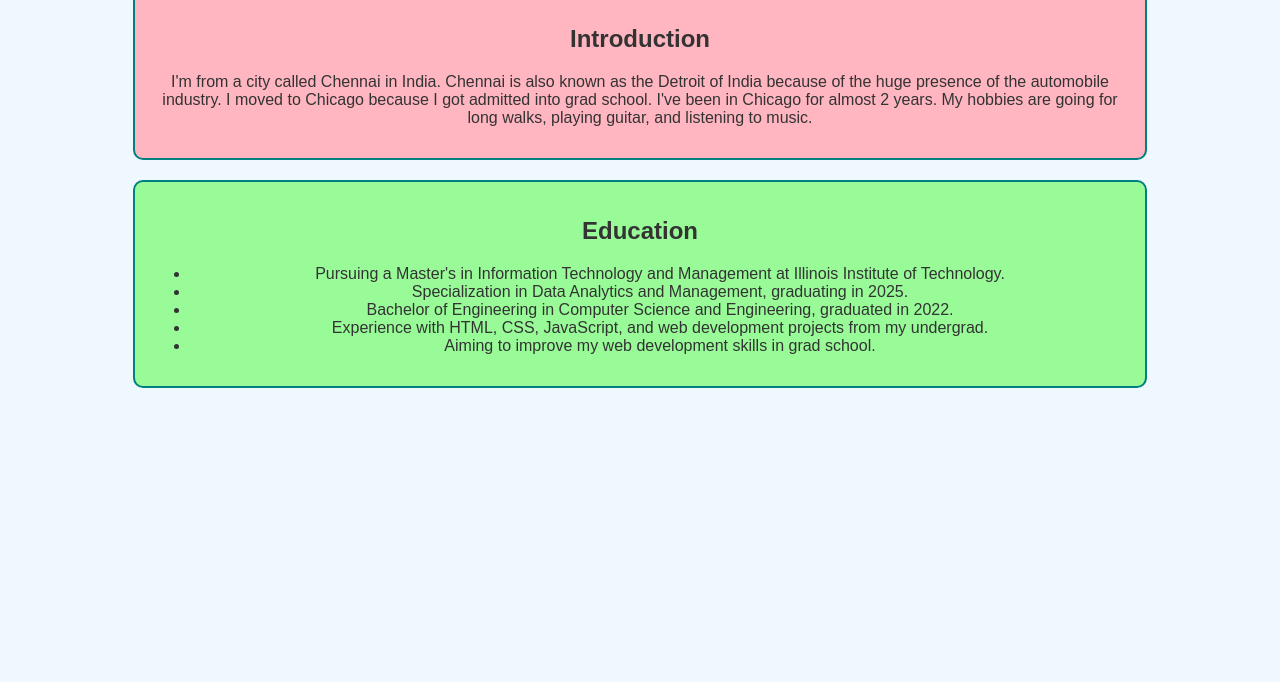
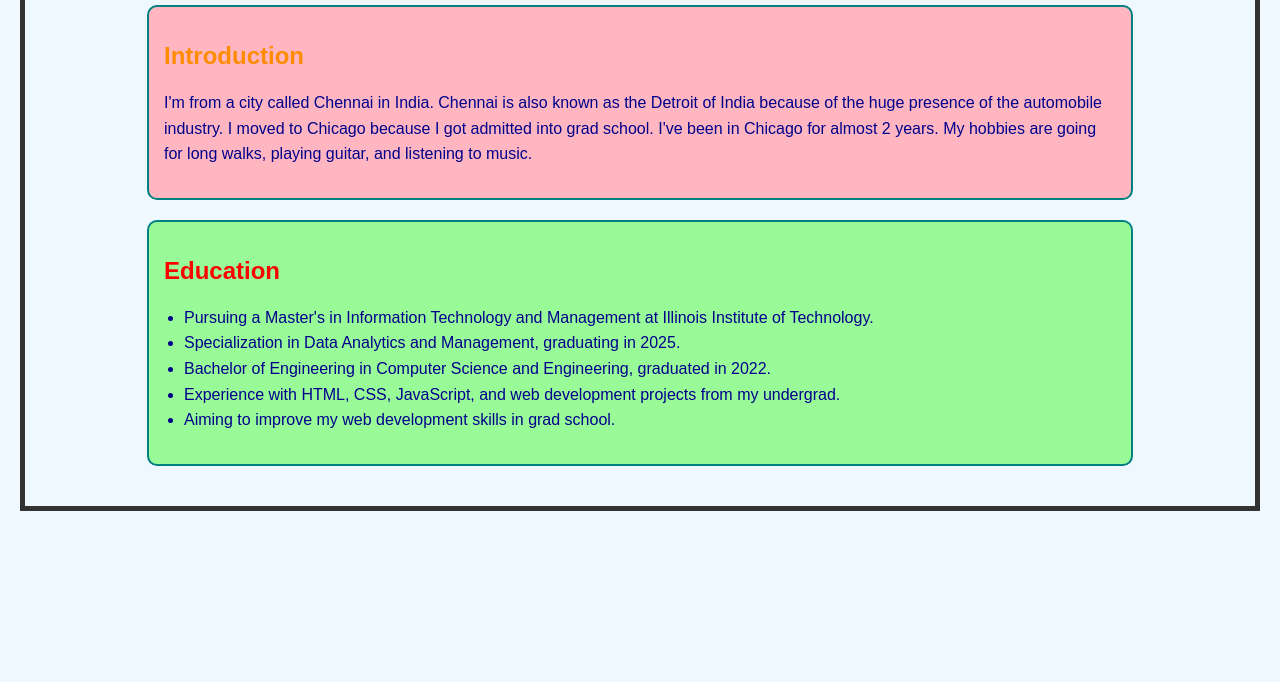
Before and after one commit to JoelNithishKumar/JoelNithishKumar.github.io, a plain HTML site: page index.html in a window 1280 px wide. Shown: the part 118-800 px from the top of the page. Drawn offline with Linux system fonts and the light colour scheme.

Commit message:
style.css

```diff
--- a/style.css
+++ b/style.css
@@ -2,8 +2,10 @@ body {
     font-family: Arial, sans-serif;
     background-color: #f0f8ff; /* Light Blue */
     color: #333333; /* Dark Gray */
-    text-align: center;
+    text-align: center; /* Center the name */
     padding: 20px;
+    border: 5px solid #333; /* Border around the whole page */
+    margin: 20px;
 }
 
 h1 {
@@ -18,6 +20,7 @@ section {
     padding: 15px;
     width: 80%;
     border-radius: 10px;
+    text-align: left; /* Align content to the left inside sections */
 }
 
 #introduction {
@@ -27,3 +30,24 @@ section {
 #education {
     background-color: #98fb98; /* Pale Green */
 }
+
+/* Heading Styles */
+#introduction h2 {
+    color: darkorange;
+}
+
+#education h2 {
+    color: red;
+}
+
+/* Paragraph and List Styles */
+p, li {
+    color: darkblue;
+    line-height: 1.6;
+}
+
+/* List Style */
+ul {
+    list-style-type: disc;
+    padding-left: 20px; /* Indent bullet points */
+}
```
